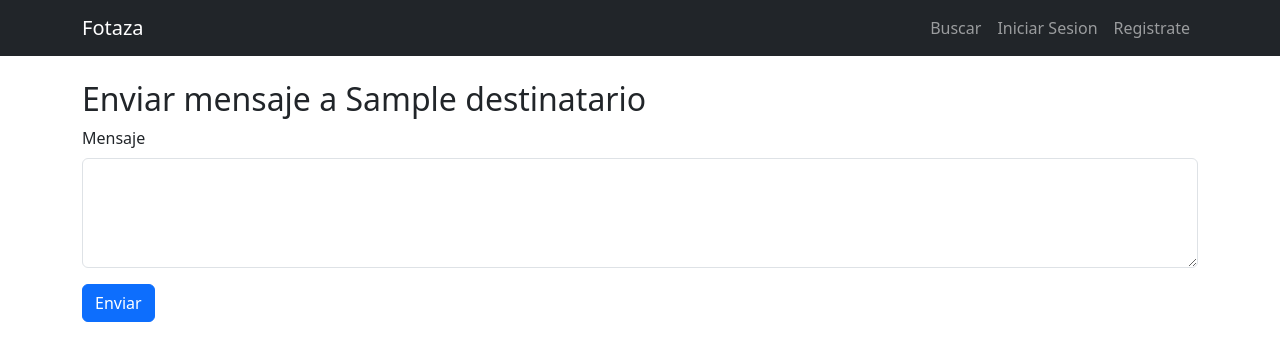
After one commit to emadupre/fotaza, a Node server app: template views/enviar_mensaje.pug in a window 1280 px wide. The commit adds this page. Shown: the top 361 px of the page. Run offline with Node 20, Linux system fonts and the light colour scheme; the template is opened without the code that fills it: most values are stand-ins (such as "Sample title", 1, 10 or a date in 2020); some libraries are stand-ins or nearby versions.

Commit message:
Implementación de la funcionalidad de mensajes: se agregaron rutas y vistas para enviar y ver mensajes privados entre usuarios, incluyendo la lógica para mostrar mensajes no leídos. Todavía falta más implementaciones con respecto a la mensajería, ya que no pueden seguir una conversación, al menos por ahora.

```diff
--- a/app.js
+++ b/app.js
@@ -571,7 +571,7 @@ app.post("/me-interesa/:imagen_id", requiereAutenticacion, async (req, res) => {
       referencia_tipo: "imagen",
     });
 
-    res.redirect("/publicaciones/" + publicacion.id);
+    res.redirect(`/mensajes/enviar/${publicacion.usuario_id}`);
   } catch (error) {
     console.error(error);
     res.status(500).send("Error al marcar interes");
@@ -1058,6 +1058,72 @@ app.post(
   },
 );
 
+// ver mensajes priv
+app.get("/mensajes", requiereAutenticacion, async (req, res) => {
+  try {
+    const { MensajePrivado, Usuario: UsuarioModel } = require("./models");
+    const Op = require("sequelize").Op;
+
+    const mensajes = await MensajePrivado.findAll({
+      where: {
+        [Op.or]: [
+          { remitente_id: req.session.usuario.id },
+          { destinatario_id: req.session.usuario.id },
+        ],
+      },
+      include: [
+        { model: UsuarioModel, as: "remitente", attributes: ["id", "nombre"] },
+        {
+          model: UsuarioModel,
+          as: "destinatario",
+          attributes: ["id", "nombre"],
+        },
+      ],
+      order: [["fecha", "DESC"]],
+    });
+
+    res.render("mensajes", { mensajes, usuario: req.session.usuario });
+  } catch (error) {
+    console.error(error);
+    res.status(500).send("Error al cargar mensajes");
+  }
+});
+
+// form para enviar el msj
+app.get(
+  "/mensajes/enviar/:usuario_id",
+  requiereAutenticacion,
+  async (req, res) => {
+    try {
+      const { Usuario: UsuarioModel } = require("./models");
+      const destinatario = await UsuarioModel.findByPk(req.params.usuario_id);
+      if (!destinatario) return res.status(404).send("Usuario no encontrado");
+      res.render("enviar_mensaje", { destinatario });
+    } catch (error) {
+      console.error(error);
+      res.status(500).send("Error");
+    }
+  },
+);
+
+app.post("/mensajes/enviar", requiereAutenticacion, async (req, res) => {
+  try {
+    const { MensajePrivado } = require("./models");
+    const { destinatario_id, contenido } = req.body;
+
+    await MensajePrivado.create({
+      remitente_id: req.session.usuario.id,
+      destinatario_id,
+      contenido,
+    });
+
+    res.redirect("/mensajes");
+  } catch (error) {
+    console.error(error);
+    res.status(500).send("Error al enviar");
+  }
+});
+
 //sync bd y arrancar el servidor
 const PORT = process.env.PORT || 3001;
 
--- /dev/null
+++ b/views/enviar_mensaje.pug
@@ -0,0 +1,10 @@
+extends layout.pug
+
+block content
+  h2 Enviar mensaje a #{destinatario.nombre}
+  form(action="/mensajes/enviar" method="POST")
+    input(type="hidden" name="destinatario_id" value=destinatario.id)
+    .mb-3
+      label.form-label(for="contenido") Mensaje
+      textarea#contenido.form-control(name="contenido" rows="4" required)
+    button.btn.btn-primary(type='submit') Enviar
--- a/views/layout.pug
+++ b/views/layout.pug
@@ -2,7 +2,7 @@ doctype html
 html(lang="en")
   head
     meta(charset="UTF-8")
-    meta(name="viewport", content="width=device-width, initial-scale=1.0")
+    meta(name="viewport" content="width=device-width, initial-scale=1.0")
     title Fotaza
     link(href="https://cdn.jsdelivr.net/npm/bootstrap@5.3.0/dist/css/bootstrap.min.css" rel="stylesheet")
   body
@@ -21,6 +21,8 @@ html(lang="en")
               li.nav-item
                 a.nav-link(href="/perfil") Mi Perfil
               li.nav-item
+                a.nav-link(href="/mensajes") Mensajes
+              li.nav-item
                 a.nav-link(href="/notificaciones") Notificaciones
               li.nav-item
                 a.nav-link(href="/logout") Cerrar Sesion
@@ -36,6 +38,6 @@ html(lang="en")
                 a.nav-link(href="/registro") Registrate
 
     .container
-        block content
+      block content
 
     script(src="https://cdn.jsdelivr.net/npm/bootstrap@5.3.0/dist/js/bootstrap.bundle.min.js")
```
Also changed, not shown: views/mensajes.pug (added, +21 -0 lines).
